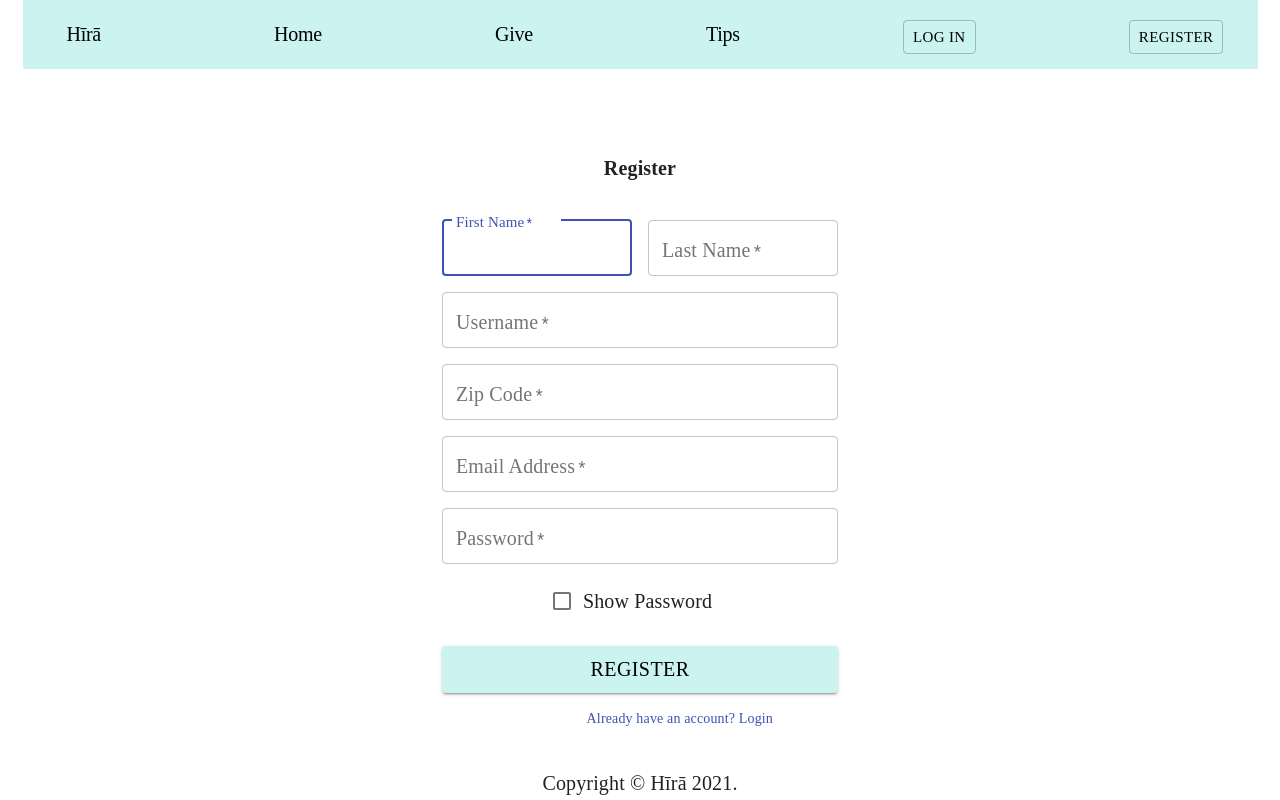
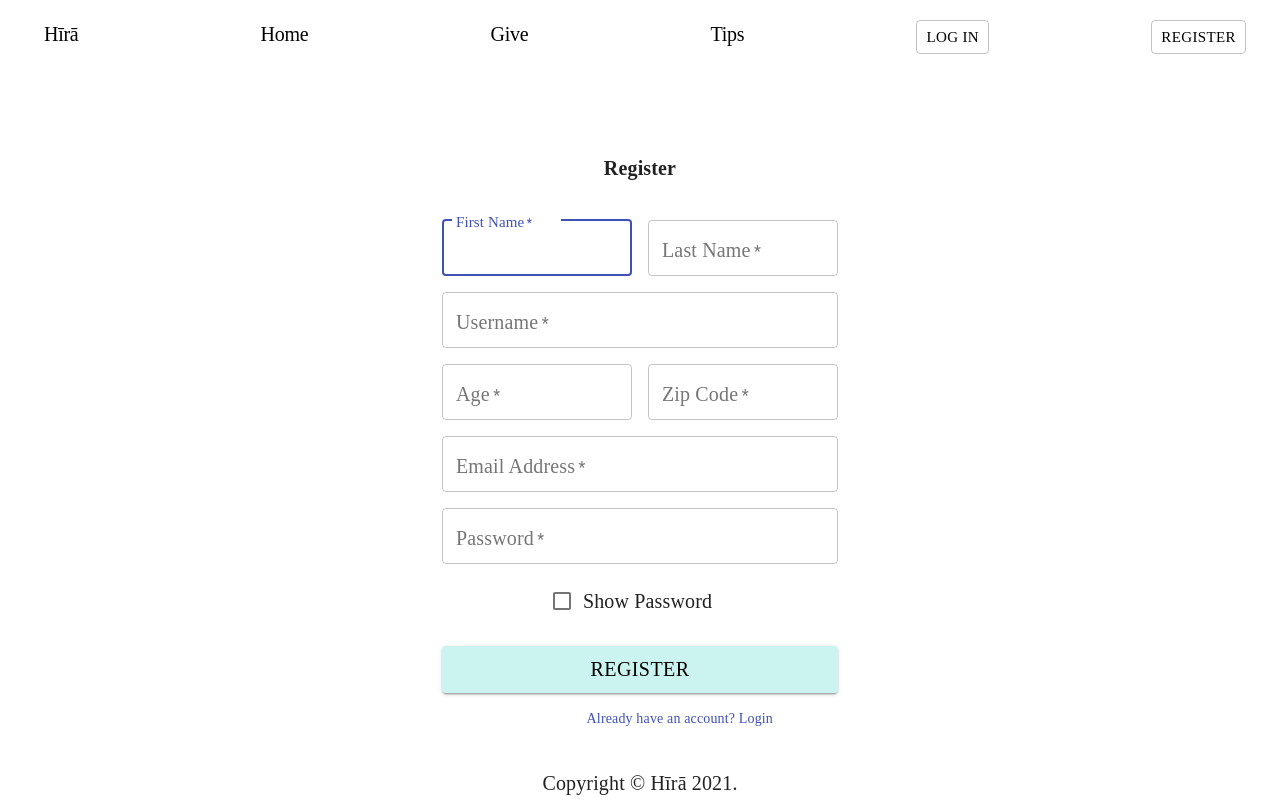
Before and after one commit to k-hetherington/capstone-ui, a React (Create React App) app: page /register in a window 1280 px wide. Built offline with nearby package versions, Linux system fonts and the light colour scheme; no server answers; a web font is replaced by a local one; what google-maps-react would draw is missing.

Commit message:
Bugs fixed

```diff
--- a/package.json
+++ b/package.json
@@ -20,7 +20,7 @@
     "react-geocode": "^0.2.3",
     "react-minimal-pie-chart": "^8.2.0",
     "react-router-dom": "^6.0.0-beta.0",
-    "react-scripts": "4.0.3",
+    "react-scripts": "^5.0.1",
     "uuid": "^8.3.2",
     "web-vitals": "^1.1.2"
   },
--- a/src/components/Points/Points.js
+++ b/src/components/Points/Points.js
@@ -34,6 +34,7 @@ export default function Points({ points, pointsData, recycleNumber, donateNumber
   const [confirmNum, setConfirmNum] = useState(null)
   var min = 100000
   var max = 999999
+  var redeemed = 0;
   var rand = Math.floor( min +(Math.random() * (max-min)))
 
     const [open, setOpen] = useState(false);
@@ -88,17 +89,21 @@ export default function Points({ points, pointsData, recycleNumber, donateNumber
              </div>
            <div className="cards">
             <Card className={classes.root}>   <h2 className="text">Free Products: </h2>
-            <h2 className="text">{Math.floor(Number(points)/20)}</h2> </Card>
+              <h2 className="text">{Math.floor(Number(points)/20)}</h2>
+            </Card>
             </div>
             <div className="cards">
             <Card className={classes.root}>   <h2 className="text">Redeemed Products: </h2>
-            <h2 className="text">{Math.floor((recycleNumber+donateNumber)/20) -1}</h2> </Card>
+            <h2 className="text">{(Math.floor((recycleNumber+donateNumber)/20)) - 1 }</h2>
+            </Card>
             </div>
             </Grid>
             <Grid item xs={6} >
-                {(Math.floor(Number(points)/20) !==0)?(
+                {(Math.floor(Number(points)/20) != 0)?(
                 <Button className="btn" variant="outlined" onClick={handlePoints}>Redeem Your Free Products!</Button>
-                 ):(<></>)
+                 ):(<>
+
+                 </>)
                 }
                 </Grid>
                       <Modal
--- a/src/components/Profile/Profile.js
+++ b/src/components/Profile/Profile.js
@@ -39,7 +39,6 @@ export default function Profile({user, logoutUser, donateNumber, recycleNumber,
 
     const classes= useStyles()
 
-    console.log(user.profile_pic)
     const navigate = useNavigate()
 
 
--- a/src/components/Register/Register.js
+++ b/src/components/Register/Register.js
@@ -105,7 +105,20 @@ export default function Register() {
                 onChange={handleOnChange}
               />
             </Grid>
-            <Grid item xs={12}>
+            <Grid item xs={12} sm={6}>
+              <TextField
+                autoComplete="age"
+                name="age"
+                variant="outlined"
+                required
+                fullWidth
+                id="age"
+                label={<span className="text">Age</span> }
+                value={form.age}
+                onChange={handleOnChange}
+              />
+            </Grid>
+            <Grid item xs={12} sm={6}>
               <TextField
                 variant="outlined"
                 required
--- a/src/components/View/donations.js
+++ b/src/components/View/donations.js
@@ -19,6 +19,7 @@ const useStyles = makeStyles((theme) => ({
     },
     title: {
     //  display:"flex",
+    paddingTop: '5%',
      paddingBottom: '5%',
      alignItems:'center',
      justifyContent:'space-between',
@@ -46,7 +47,7 @@ const useStyles = makeStyles((theme) => ({
         borderColor:"primary.main"
     },
     media: {
-      height: '8%',
+      height: '7%',
       width: '100%',
       paddingTop: '56.25%', // 16:9
     },
@@ -76,7 +77,6 @@ export default function UserDonations({ donations, fetchDonations, donateNumber,
         <div className="Donations">
              <Container maxWidth="lg" style={{ backgroundColor: '#ffffff',height: '100vh' }}>
                 <Grid container className="usersDonations">
-                <span title='profile'>  <ArrowBack onClick={handleBackProfile} style={{ fontSize:30 , paddingTop: '5%', cursor: 'pointer' }}/></span>
                     <Grid container className={classes.title} >
 
                         <h2 className={classes.viewDonatedTitle}>Total Donated Products: {donateNumber}</h2>
--- a/src/components/View/recycles.js
+++ b/src/components/View/recycles.js
@@ -72,7 +72,6 @@ const useStyles = makeStyles((theme) => ({
         <div className="Recycles">
              <Container maxWidth="lg" style={{ backgroundColor: '#ffffff',height: '100vh' }}>
                 <Grid container className="usersRecycles">
-              <span title='profile'>  <ArrowBack onClick={handleBackProfile} style={{ fontSize:30 , paddingTop: '5%', cursor: 'pointer' }}/></span>
                     <Grid container className={classes.title} >
                         <h2 className={classes.viewRecycledTitle}>Total Recycled Products: {recycleNumber}</h2>
                         <Button className={classes.Button} onClick={handleOnClick} variant="outlined" size="small">
--- a/src/components/app/App.js
+++ b/src/components/app/App.js
@@ -55,7 +55,7 @@ const App = ()=> {
 
 
       //Rendering all user had donated
-      const fetchDonations = async () => { console.log("Here!!")
+      const fetchDonations = async () => {
         const { data, error } = await apiClient.fetchDonations()
         if (error) setError(error)
         if (data?.donations) {
@@ -79,16 +79,15 @@ const App = ()=> {
           const { data } = await apiClient.fetchNumberDonationsRecycled()
           if (data)  {
           setRecycleNumber(data.recycleNumber)
-         setDonateNumber(data.donationNumber)
+          setDonateNumber(data.donationNumber)
          }
       }
       const pointsData = async () =>{
         const { data } = await apiClient.viewPoints()
-        if ( data !== null ) {
-          console.log("data", data)
-          console.log(data.pointNumber.points_quantity)
-          setPoints(data.pointNumber.points_quantity)
-          console.log(data.pointNumber)
+        if ( data != null ) {
+          // console.log("data", data)
+          // setPoints(data.pointNumber.points_quantity)
+          setPoints(data.pointNumber)
         }
       }
 
--- a/src/components/navbar/navbar.css
+++ b/src/components/navbar/navbar.css
@@ -7,6 +7,7 @@
 .navBar{
     display: flex;
     margin-bottom: 0;
+    width: 60%;
 }
 
 .navbar-titles{
--- a/src/components/navbar/navbar.js
+++ b/src/components/navbar/navbar.js
@@ -9,7 +9,7 @@ import StyledMenu from "../Menu/Menu"
 
 export default function Navbar({ user, logoutUser, isAuthenticated, intialized }){
     return (
-         <Container style={{ backgroundColor: '#cbf3f0', maxWidth: 1235}}>
+         <Container style={{ backgroundColor: '#ffffff', }}>
             <nav>
                 <ul className="navbar-titles">
                     <li>
--- a/src/hooks/useRegistrationForm.js
+++ b/src/hooks/useRegistrationForm.js
@@ -13,6 +13,7 @@ export const useRegistrationForm=()=>{
       email: "",
       first_name: "",
       last_name: "",
+      age:"",
       zip_code:"",
       username: "",
       password: ""
@@ -49,6 +50,7 @@ export const useRegistrationForm=()=>{
       const { data, error } = await apiClient.signupUser({
         email: form.email,
         username: form.username,
+        age: form.age,
         zip_code: form.zip_code,
         password: form.password,
         first_name: form.first_name,
@@ -58,8 +60,8 @@ export const useRegistrationForm=()=>{
       if (data) {
         setUser(data.user)
         apiClient.setToken(data.token)
-        console.log("user=", data.user)
-        console.log("token", data.token)
+        // console.log("user=", data.user)
+        // console.log("token", data.token)
         localStorage.setItem("beauty_token", data.token)
       }
 
```
Also changed, not shown: 1 other file (tests, documents, lock files or other folders).
